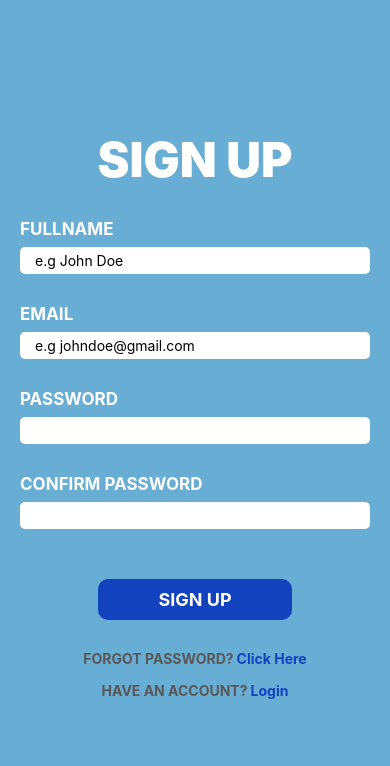
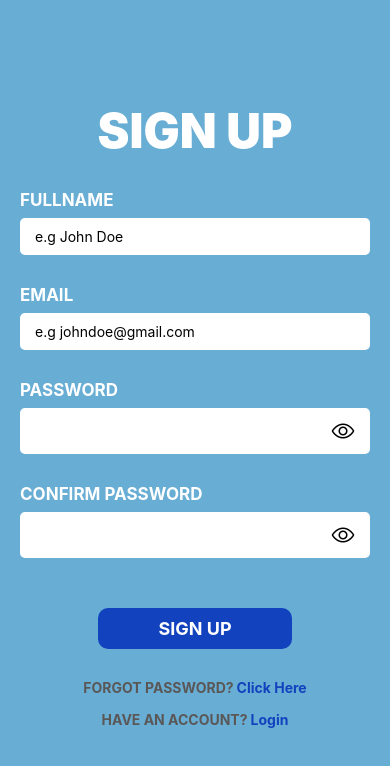
Before and after one commit to Folareen/MyTaskManager, a React Native app: screen /Signup in a window 390 px wide. Shown: the top 766 px of the page. Built offline with nearby package versions, Linux system fonts and the light colour scheme.

Commit message:
adjustments

```diff
--- a/screens/auth/LoginScreen.js
+++ b/screens/auth/LoginScreen.js
@@ -9,6 +9,7 @@ import {
 import React, { useContext, useState } from "react";
 import { AuthContext } from "../../context/AuthContext";
 import { auth } from "../../firebase.config";
+import { Ionicons } from '@expo/vector-icons';
 
 const LoginScreen = ({ navigation }) => {
   const {
@@ -26,6 +27,7 @@ const LoginScreen = ({ navigation }) => {
 
   const [email, setEmail] = useState("");
   const [password, setPassword] = useState("");
+  const [showPassword, setShowPassword] = useState(false)
 
   const [submitting, setSubmitting] = useState(false);
 
@@ -62,12 +64,26 @@ const LoginScreen = ({ navigation }) => {
 
       <View style={inputContainer}>
         <Text style={inputLabel}>password</Text>
-        <TextInput
-          value={password}
-          secureTextEntry
-          onChangeText={(value) => setPassword(value)}
-          style={input}
-        />
+
+        <View style={[input, { flexDirection: 'row', alignItems: 'center' }]}>
+          <TextInput
+            value={password}
+            onChangeText={(value) => setPassword(value)}
+          secureTextEntry={showPassword}
+          style={{flex: 1}}
+          />
+          <TouchableOpacity onPress={() => setShowPassword(!showPassword)}>
+            {
+              showPassword ?
+                <Ionicons name="eye-off-outline" size={24} color="black" />
+                :
+                <Ionicons name="eye-outline" size={24} color="black" />
+            }
+          </TouchableOpacity>
+
+
+        </View>
+
       </View>
 
       <TouchableOpacity
@@ -124,7 +140,7 @@ const styles = StyleSheet.create({
     width: "100%",
     backgroundColor: "white",
     borderRadius: 5,
-    paddingVertical: 5,
+    paddingVertical: 10,
     paddingHorizontal: 15,
   },
   button: {
--- a/screens/auth/SignupScreen.js
+++ b/screens/auth/SignupScreen.js
@@ -9,6 +9,7 @@ import {
 import React, { useContext, useState } from "react";
 import { AuthContext } from "../../context/AuthContext";
 import { auth } from "../../firebase.config";
+import { Ionicons } from "@expo/vector-icons";
 
 const SignupScreen = ({ navigation }) => {
   const {
@@ -28,6 +29,9 @@ const SignupScreen = ({ navigation }) => {
   const [email, setEmail] = useState("");
   const [password, setPassword] = useState("");
   const [confirmPassword, setConfirmPassword] = useState("");
+
+  const [showPassword, setShowPassword] = useState(false);
+  const [showConfirmPassword, setShowConfirmPassword] = useState(false)
 
   const [submitting, setSubmitting] = useState(false);
 
@@ -84,22 +88,44 @@ const SignupScreen = ({ navigation }) => {
 
       <View style={inputContainer}>
         <Text style={inputLabel}>password</Text>
+        <View style={[input, { flexDirection: 'row', alignItems: 'center' }]}>
           <TextInput
             value={password}
-          secureTextEntry
             onChangeText={(value) => setPassword(value)}
-          style={input}
+          secureTextEntry={showPassword}
+          style={{flex: 1}}
           />
+          <TouchableOpacity onPress={() => setShowPassword(!showPassword)}>
+            {
+              showPassword ?
+                <Ionicons name="eye-off-outline" size={24} color="black" />
+                :
+                <Ionicons name="eye-outline" size={24} color="black" />
+            }
+          </TouchableOpacity>
+        </View>
       </View>
 
       <View style={inputContainer}>
         <Text style={inputLabel}>confirm password</Text>
+        <View style={[input, { flexDirection: 'row', alignItems: 'center' }]}>
           <TextInput
             value={confirmPassword}
-          secureTextEntry
             onChangeText={(value) => setConfirmPassword(value)}
-          style={input}
+          secureTextEntry={showConfirmPassword}
+          style={{flex: 1}}
           />
+          <TouchableOpacity onPress={() => setShowConfirmPassword(!showConfirmPassword)}>
+            {
+              showConfirmPassword ?
+                <Ionicons name="eye-off-outline" size={24} color="black" />
+                :
+                <Ionicons name="eye-outline" size={24} color="black" />
+            }
+          </TouchableOpacity>
+
+
+        </View>
       </View>
 
       <TouchableOpacity
@@ -157,7 +183,7 @@ const styles = StyleSheet.create({
     width: "100%",
     backgroundColor: "white",
     borderRadius: 5,
-    paddingVertical: 5,
+    paddingVertical: 10,
     paddingHorizontal: 15,
   },
   button: {
```
Lines whose indentation alone changed are shown as unchanged.
